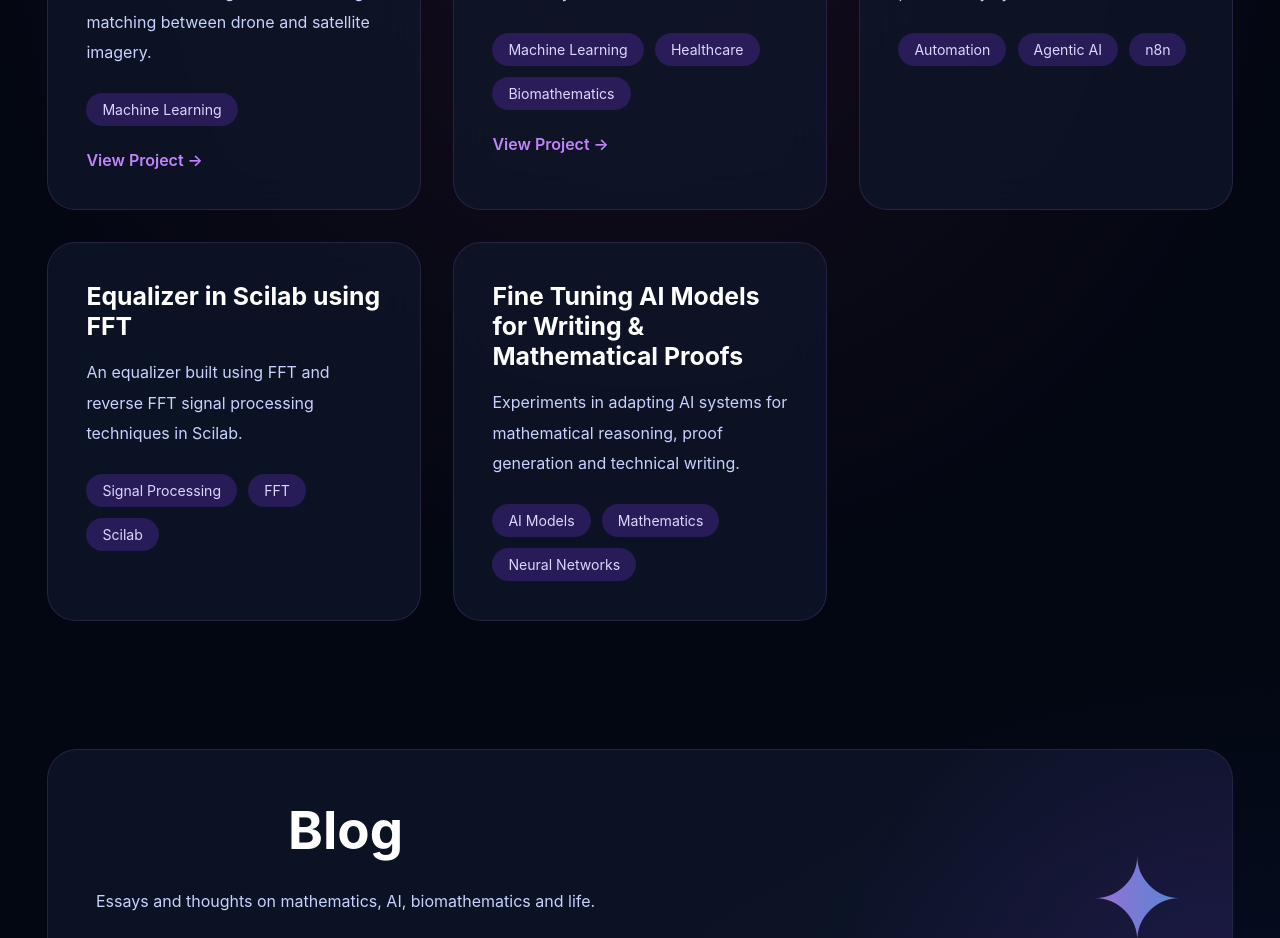
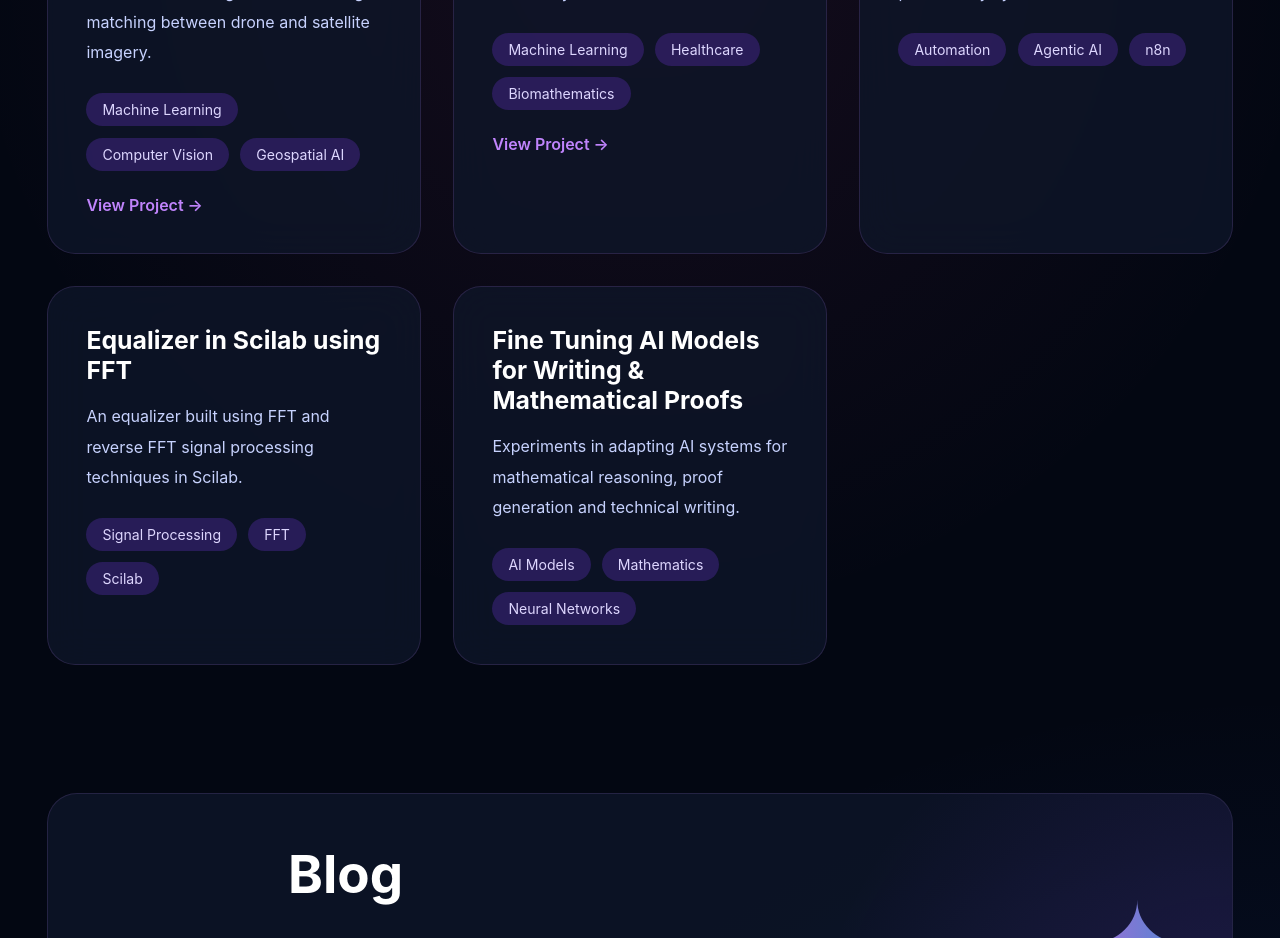
Before and after one commit to AllisterMyth/mythcosmos, a React (Vite) app: page / in a window 1280 px wide. Shown: the part 1900-2838 px from the top of the page. Built offline with nearby package versions, Linux system fonts and the light colour scheme.

Commit message:
Project update

```diff
--- a/package.json
+++ b/package.json
@@ -16,7 +16,7 @@
   },
   "devDependencies": {
     "@vitejs/plugin-react": "^5.0.0",
-    "gh-pages": "^6.1.1",
+    "gh-pages": "^6.3.0",
     "vite": "^7.0.0"
   }
 }
--- a/src/App.jsx
+++ b/src/App.jsx
@@ -4,7 +4,7 @@ export default function App() {
       title: 'Cross view Drone localization using Satellite Imagery',
       description:
         'A deep learning system for precision localiazation in GPS-denied environments using cross-view image matching between drone and satellite imagery.',
-      tags: ['Machine Learning'],
+      tags: ['Machine Learning', 'Computer Vision', 'Geospatial AI'],
       link: 'https://github.com/AllisterMyth/DroneImgLocation',
     },
 
```
Also changed, not shown: 1 other file (tests, documents, lock files or other folders).
